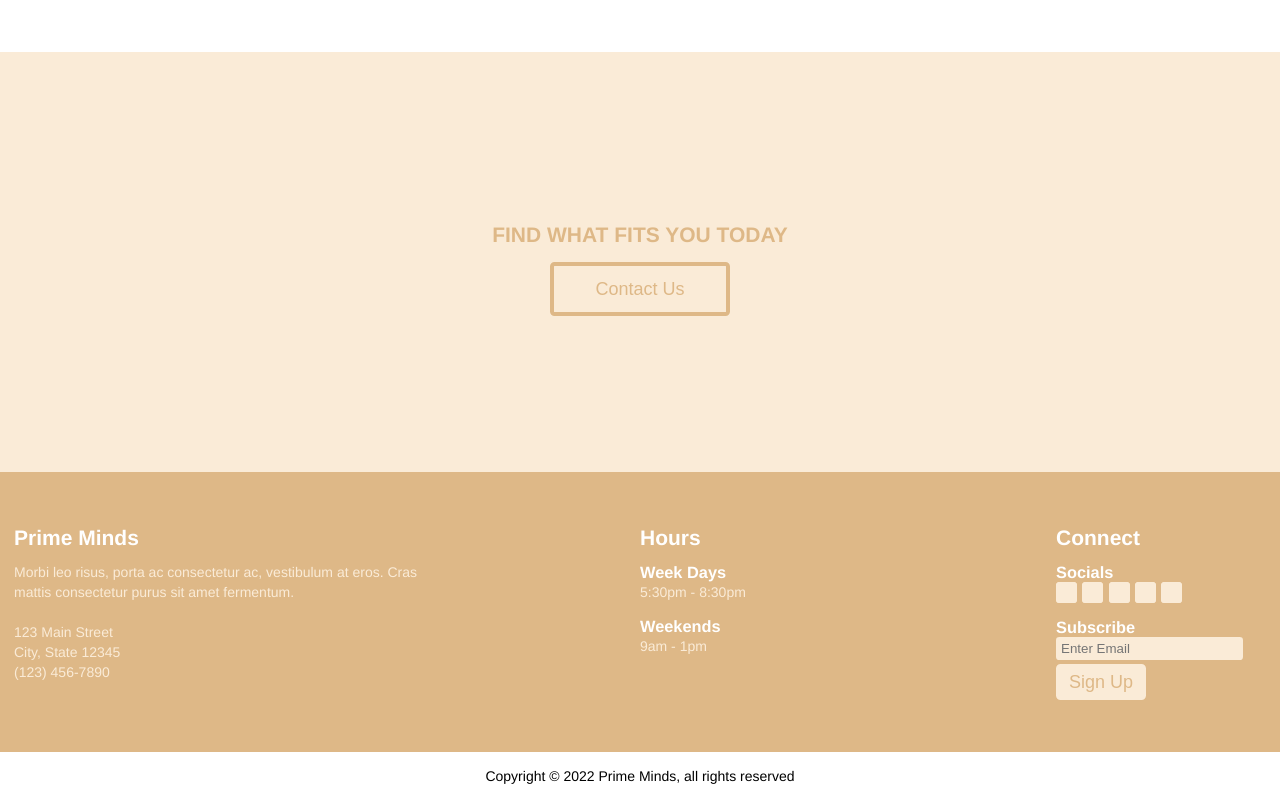
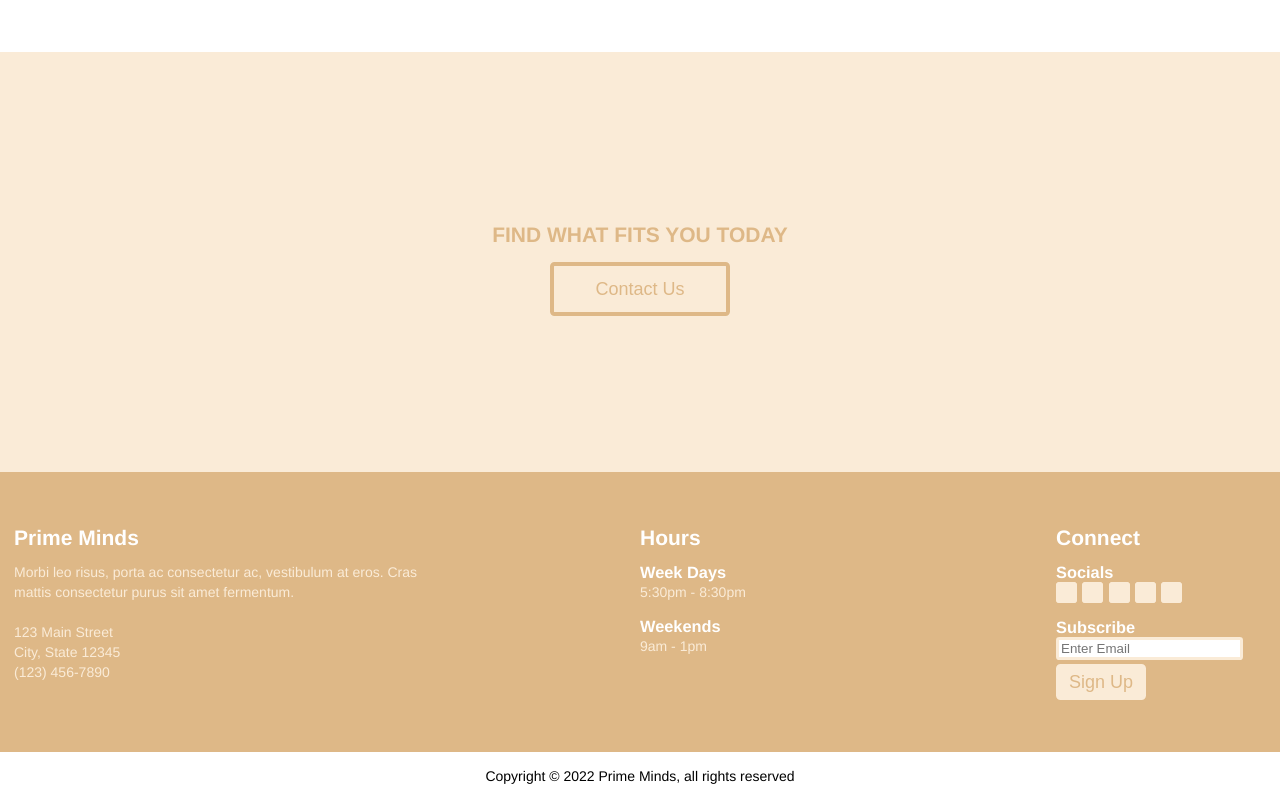
Before and after one commit to gohopventure/prime-minds, an Angular app: page /home in a window 1280 px wide. Shown: the part 3365-4165 px from the top of the page. Built offline with nearby package versions, Linux system fonts and the light colour scheme; a web font is replaced by a local one.

Commit message:
Updates social card input color

```diff
--- a/src/app/components/social-card/social-card.component.css
+++ b/src/app/components/social-card/social-card.component.css
@@ -67,7 +67,12 @@ input {
     color: burlywood;
     border: .25em solid antiquewhite;
     border-radius: .25em;
-    background-color: antiquewhite;
+    background-color: white;
+}
+
+input:focus {
+    color: white;
+    background-color: rgba(250, 235, 215, 0.475);
 }
 
 input:-moz-ui-invalid {
```
